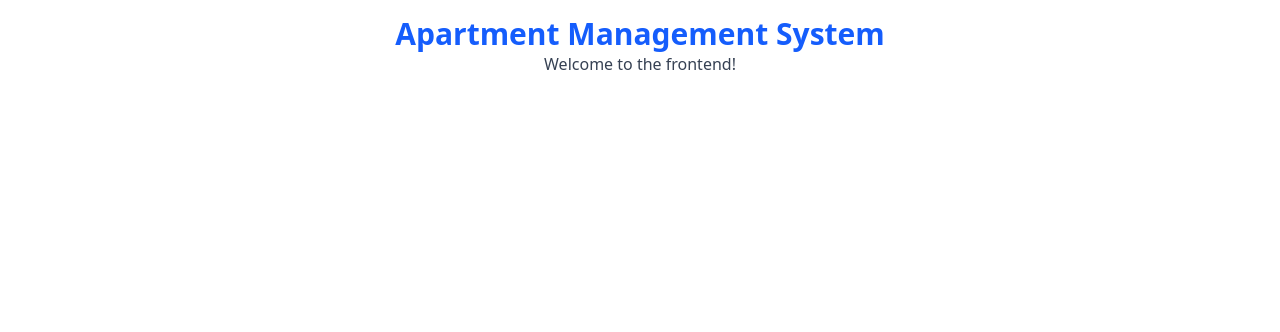
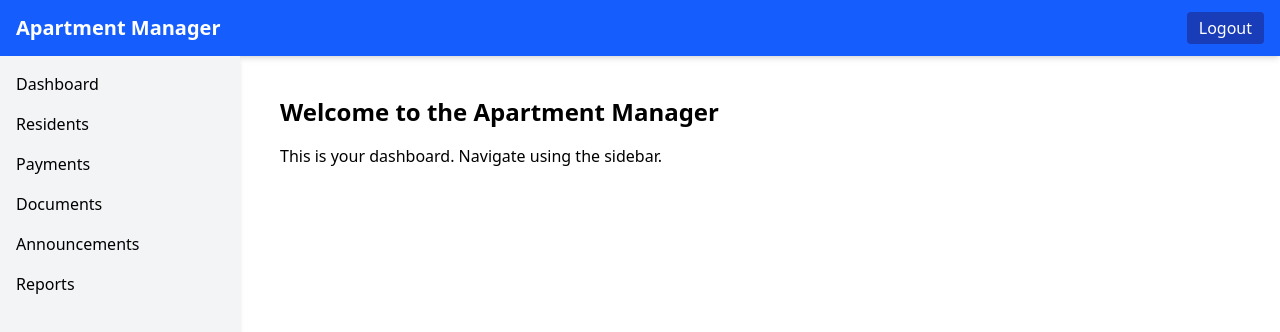
Before and after one commit to GreyWind1801/Management-System, a React (Vite) app in the folder frontend/apartment-app/: page / in a window 1280 px wide. Shown: the top 332 px of the page. Built offline with nearby package versions, Linux system fonts and the light colour scheme.

Commit message:
Added Navbar, Sidebar, Dashboard and ReactDOM

```diff
--- a/frontend/apartment-app/package.json
+++ b/frontend/apartment-app/package.json
@@ -16,6 +16,7 @@
     "react": "^19.0.0",
     "react-dom": "^19.0.0",
     "react-hook-form": "^7.55.0",
+    "react-router-dom": "^7.5.0",
     "yup": "^1.6.1"
   },
   "devDependencies": {
--- a/frontend/apartment-app/src/App.jsx
+++ b/frontend/apartment-app/src/App.jsx
@@ -1,8 +1,18 @@
+import React from 'react';
+import Navbar from './components/Navbar';
+import Sidebar from './components/Sidebar';
+import Dashboard from './pages/Dashboard';
+
 function App() {
   return (
-    <div className="text-center p-4">
-      <h1 className="text-3xl font-bold text-blue-600">Apartment Management System</h1>
-      <p className="text-gray-700">Welcome to the frontend!</p>
+    <div className="flex flex-col h-screen">
+      <Navbar />
+      <div className="flex flex-1">
+        <Sidebar />
+        <main className="flex-1 p-4 overflow-auto">
+          <Dashboard />
+        </main>
+      </div>
     </div>
   );
 }
--- /dev/null
+++ b/frontend/apartment-app/src/components/Navbar.jsx
@@ -0,0 +1,14 @@
+import React from 'react';
+
+const Navbar = () => {
+  return (
+    <nav className="bg-blue-600 text-white px-4 py-3 shadow-md flex justify-between items-center">
+      <h1 className="text-xl font-semibold">Apartment Manager</h1>
+      <div>
+        <button className="bg-blue-800 px-3 py-1 rounded hover:bg-blue-700">Logout</button>
+      </div>
+    </nav>
+  );
+};
+
+export default Navbar;
--- /dev/null
+++ b/frontend/apartment-app/src/components/Sidebar.jsx
@@ -0,0 +1,18 @@
+import React from 'react';
+
+const Sidebar = () => {
+  return (
+    <aside className="bg-gray-100 w-60 h-screen shadow-md p-4">
+      <ul className="space-y-4">
+        <li className="hover:text-blue-600 cursor-pointer">Dashboard</li>
+        <li className="hover:text-blue-600 cursor-pointer">Residents</li>
+        <li className="hover:text-blue-600 cursor-pointer">Payments</li>
+        <li className="hover:text-blue-600 cursor-pointer">Documents</li>
+        <li className="hover:text-blue-600 cursor-pointer">Announcements</li>
+        <li className="hover:text-blue-600 cursor-pointer">Reports</li>
+      </ul>
+    </aside>
+  );
+};
+
+export default Sidebar;
--- /dev/null
+++ b/frontend/apartment-app/src/pages/Dashboard.jsx
@@ -0,0 +1,12 @@
+import React from 'react';
+
+const Dashboard = () => {
+  return (
+    <div className="p-6">
+      <h2 className="text-2xl font-bold mb-4">Welcome to the Apartment Manager</h2>
+      <p>This is your dashboard. Navigate using the sidebar.</p>
+    </div>
+  );
+};
+
+export default Dashboard;
```
Also changed, not shown: 1 other file (tests, documents, lock files or other folders).
